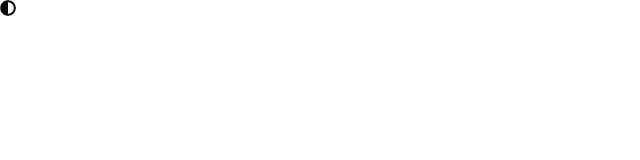
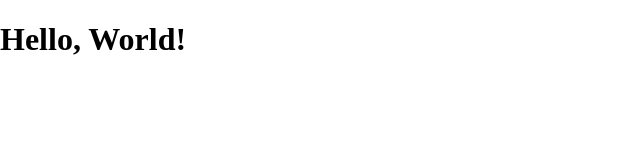
Before and after one commit to colbybader/michaelScottQuoteGenerator, a plain HTML site: page index.html in a window 1280 px wide. Shown: the whole page, without its empty margins (0-640 px from the left). Drawn offline with Linux system fonts and the light colour scheme.

Commit message:
hello world

```diff
--- a/index.html
+++ b/index.html
@@ -10,7 +10,7 @@
     <link rel="stylesheet" href="style.css">
 </head>
 <body>
-    <i class="fas fa-adjust"></i>
+    <h1>Hello, World!</h1>
     <!-- Script -->
     <script src="script.js"></script>
 </body>
```
